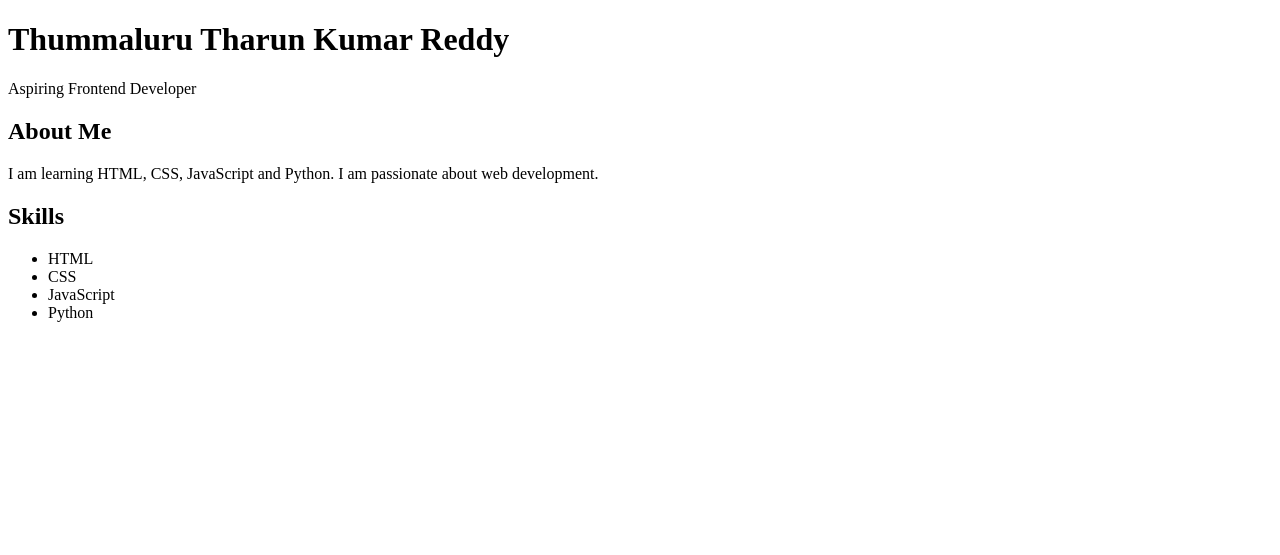
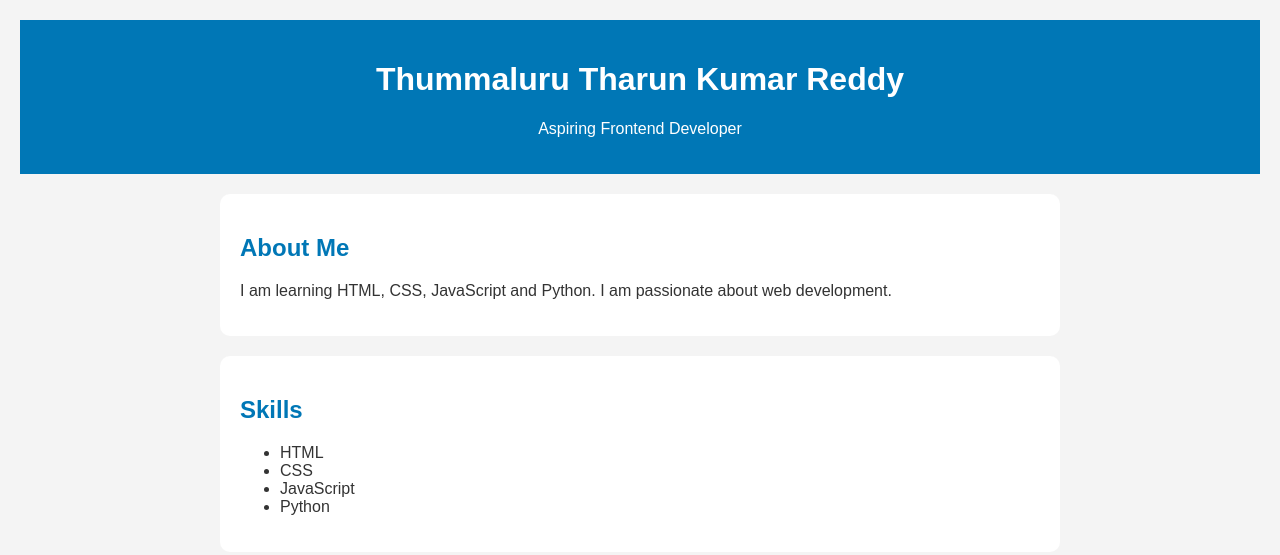
Before and after one commit to Tharun6257/Portfolio-Website, a plain HTML site: page index.html in a window 1280 px wide. Drawn offline with Linux system fonts and the light colour scheme.

Commit message:
Update style.css

```diff
--- a/style.css
+++ b/style.css
@@ -1,33 +1,26 @@
-<!DOCTYPE html>
-<html lang="en">
-<head>
-    <meta charset="UTF-8">
-    <meta name="viewport" content="width=device-width, initial-scale=1.0">
-    <title>My Portfolio</title>
-    <link rel="stylesheet" href="style.css">
-</head>
-<body>
+body {
+    font-family: Arial, sans-serif;
+    margin: 0;
+    padding: 20px;
+    background-color: #f4f4f4;
+    color: #333;
+}
 
-    <header>
-        <h1>Thummaluru Tharun Kumar Reddy</h1>
-        <p>Aspiring Frontend Developer</p>
-    </header>
+header {
+    text-align: center;
+    background: #0077b6;
+    color: white;
+    padding: 20px;
+}
 
-    <section>
-        <h2>About Me</h2>
-        <p>I am learning HTML, CSS, JavaScript and Python. I am passionate about web development.</p>
-    </section>
+section {
+    background: white;
+    margin: 20px auto;
+    padding: 20px;
+    max-width: 800px;
+    border-radius: 10px;
+}
 
-    <section>
-        <h2>Skills</h2>
-        <ul>
-            <li>HTML</li>
-            <li>CSS</li>
-            <li>JavaScript</li>
-            <li>Python</li>
-        </ul>
-    </section>
-
-    <script src="script.js"></script>
-</body>
-</html>
+h2 {
+    color: #0077b6;
+}
```
